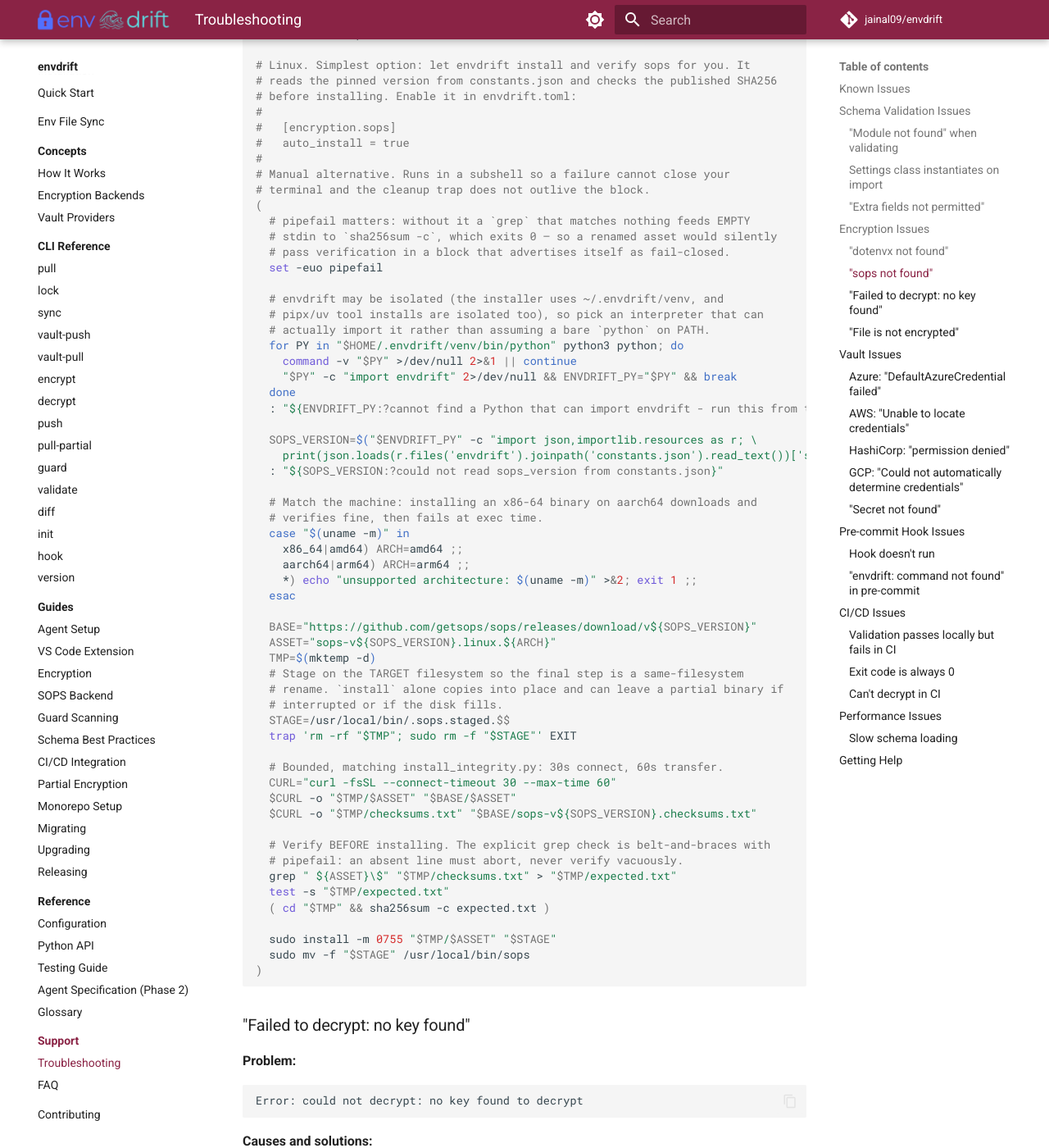
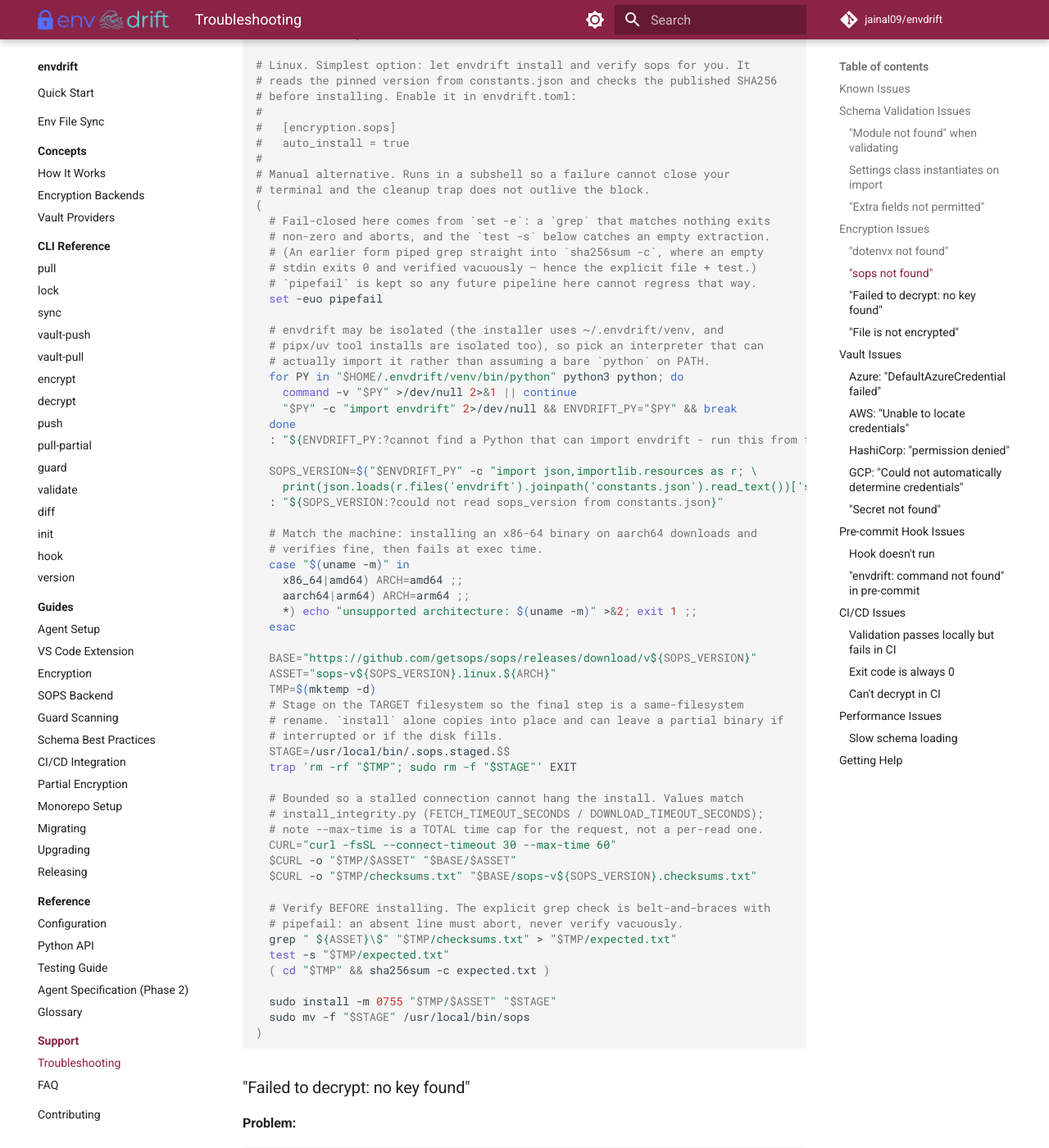
Before and after one commit to jainal09/envdrift, an MkDocs documentation site: the page built from docs/support/troubleshooting.md, in a window 1280 px wide and 1400 px high, scrolled down 2588 px. Shown: the whole window at 82% size. Built offline with MkDocs 1.6.1 and Material for MkDocs 9.7.7, drawn with Linux system fonts in a browser that asks for light colours; comment, search, counter and statistics services are not loaded.

Commit message:
fix(docs): correct spec PLATFORM_MAP keys and stale fail-closed comment
Both findings are in the previous commit.

The gitleaks spec example raised on Windows and Linux/arm64. Aligning the
block with the real module, I copied its PLATFORM_MAP keys verbatim — but this
example carries its OWN normalization, which produces "AMD64" for Windows and
"aarch64" for Linux arm, not the module's "x86_64"/"arm64". So `key not in
PLATFORM_MAP` was always true on those two platforms and install() raised
"Unsupported platform".

Keys now match what this example's normalization actually produces. Verified
by replaying that normalization over every real (system, machine) pair and
diffing against the map: nothing unmapped.

Also corrected two comments that no longer described the code:
- the fail-closed note still explained a `grep | sha256sum -c` pipeline, but
  the code now redirects to a file and checks `test -s`, so the guarantee
  comes from `set -e` plus that check. pipefail is kept, and the comment now
  says why (so a future pipeline cannot regress the same way).
- `--max-time` is a total request cap, not a per-transfer timeout.

Verified: ruff + pyrefly clean, markdownlint clean, docs-accuracy 32 passed.

```diff
--- a/docs/support/troubleshooting.md
+++ b/docs/support/troubleshooting.md
@@ -136,9 +136,11 @@
 # Manual alternative. Runs in a subshell so a failure cannot close your
 # terminal and the cleanup trap does not outlive the block.
 (
-  # pipefail matters: without it a `grep` that matches nothing feeds EMPTY
-  # stdin to `sha256sum -c`, which exits 0 — so a renamed asset would silently
-  # pass verification in a block that advertises itself as fail-closed.
+  # Fail-closed here comes from `set -e`: a `grep` that matches nothing exits
+  # non-zero and aborts, and the `test -s` below catches an empty extraction.
+  # (An earlier form piped grep straight into `sha256sum -c`, where an empty
+  # stdin exits 0 and verified vacuously — hence the explicit file + test.)
+  # `pipefail` is kept so any future pipeline here cannot regress that way.
   set -euo pipefail
 
   # envdrift may be isolated (the installer uses ~/.envdrift/venv, and
@@ -171,7 +173,9 @@
   STAGE=/usr/local/bin/.sops.staged.$$
   trap 'rm -rf "$TMP"; sudo rm -f "$STAGE"' EXIT
 
-  # Bounded, matching install_integrity.py: 30s connect, 60s transfer.
+  # Bounded so a stalled connection cannot hang the install. Values match
+  # install_integrity.py (FETCH_TIMEOUT_SECONDS / DOWNLOAD_TIMEOUT_SECONDS);
+  # note --max-time is a TOTAL time cap for the request, not a per-read one.
   CURL="curl -fsSL --connect-timeout 30 --max-time 60"
   $CURL -o "$TMP/$ASSET" "$BASE/$ASSET"
   $CURL -o "$TMP/checksums.txt" "$BASE/sops-v${SOPS_VERSION}.checksums.txt"
```
Also changed, not shown: docs/specs/guard-command-spec.md (+6 -2 lines).
